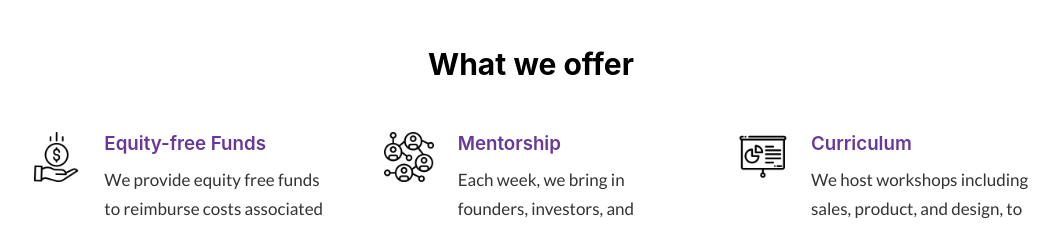
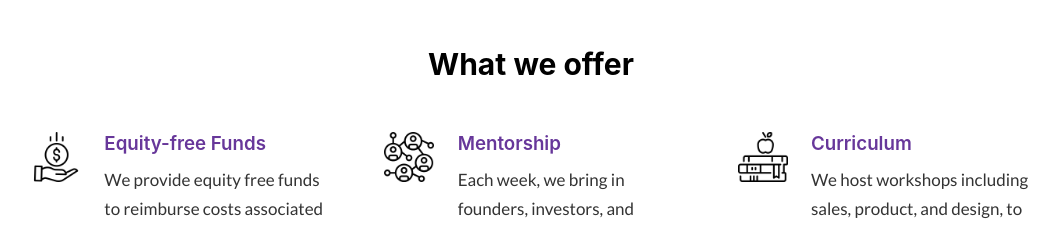
Before and after one commit to adhivd/freev-website, a React (Create React App) app: page / in a window 1280 px wide. Shown: the part 1400-1630 px from the top of the page, without its empty margins (109-1168 px from the left). Built offline with nearby package versions, Linux system fonts and the light colour scheme.

Commit message:
homepage icon fix

```diff
--- a/src/Components/Home.js
+++ b/src/Components/Home.js
@@ -349,7 +349,7 @@ function Home() {
                     </article>
                     <article>
                         <span>
-                            <img src={pitch} alt="" />
+                            <img src={workshops} alt="" />
                         </span>
                         <span>
                             <h3>Curriculum</h3>
```
